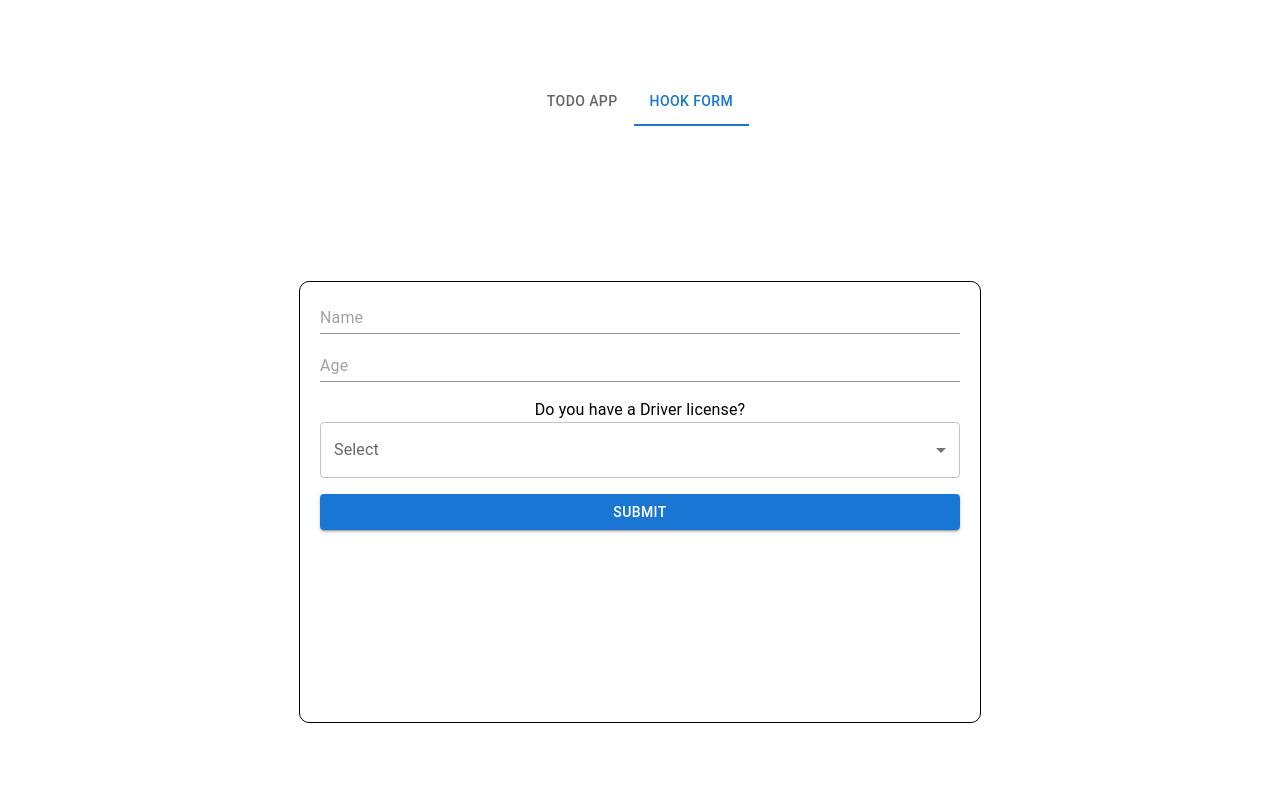
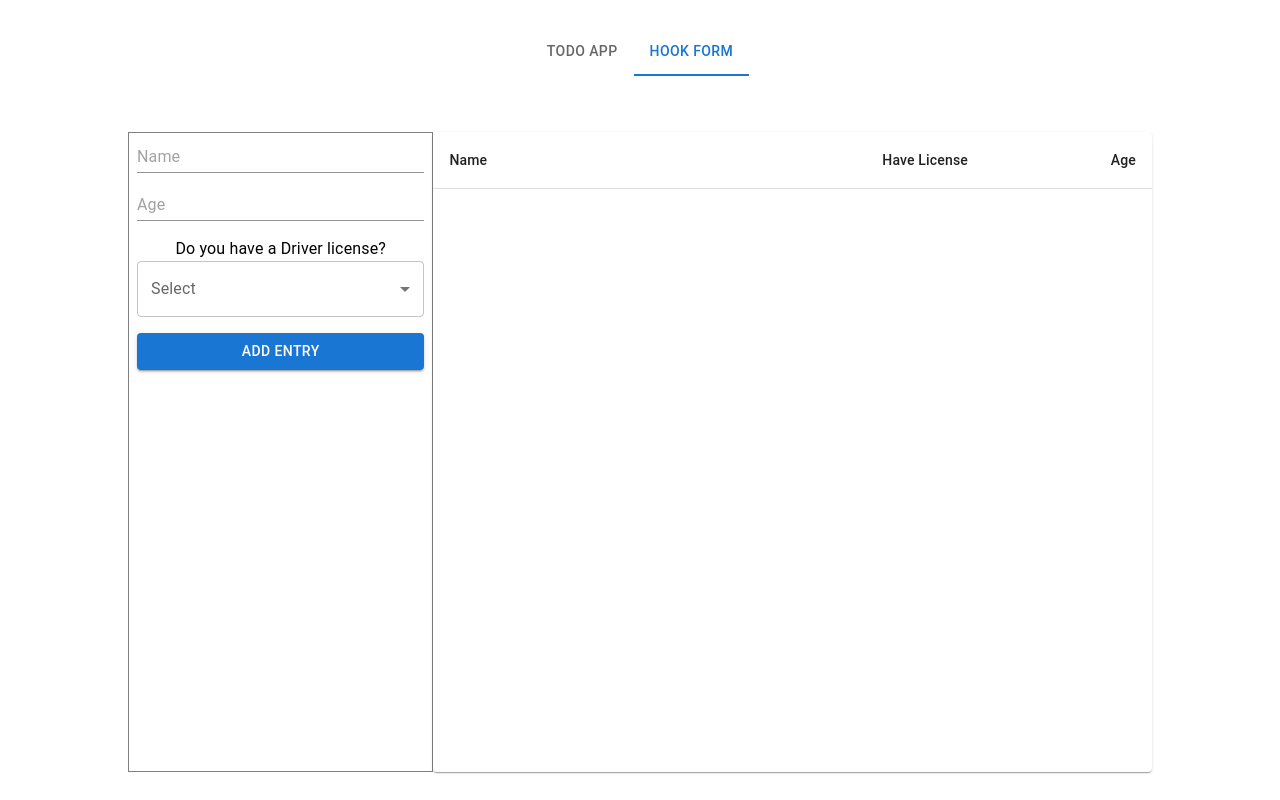
Before and after one commit to mosh1331/todo-rdtk, a React (Create React App) app: page / in a window 1280 px wide. Built offline with nearby package versions, Linux system fonts and the light colour scheme.

Commit message:
table to display the entries

```diff
--- a/package.json
+++ b/package.json
@@ -21,6 +21,7 @@
     "react-hook-form": "^7.39.0",
     "react-scripts": "5.0.1",
     "typescript": "^4.8.4",
+    "uuid": "^9.0.0",
     "web-vitals": "^2.1.4",
     "yup": "^0.32.11"
   },
@@ -47,5 +48,8 @@
       "last 1 firefox version",
       "last 1 safari version"
     ]
+  },
+  "devDependencies": {
+    "@types/uuid": "^8.3.4"
   }
 }
--- a/src/App.css
+++ b/src/App.css
@@ -11,7 +11,7 @@
   height:50vh;
   overflow-y: scroll;
   position: relative;
-  width:50vw;
+  width:80vw;
   border-radius:10px
 }
 .header{
@@ -32,6 +32,17 @@
 .rm-btn{
 color:red;
 cursor:pointer
+}
+
+.container{
+  display: flex;
+  justify-content: space-between;
+  min-height: 80vh;
+  width: 80vw;
+}
+
+.form-box{
+
 }
 @media (prefers-reduced-motion: no-preference) {
   .App-logo {
--- a/src/App.tsx
+++ b/src/App.tsx
@@ -2,7 +2,7 @@ import React from 'react';
 import './App.css';
 import TodoApp from './pages/todoApp';
 import Header from './components/header';
-import FormComponent from './pages/formComponent'
+import HookFormView from './pages/hookFormView';
 
 function App() {
   const [value, setValue] = React.useState("form");
@@ -14,7 +14,7 @@ function App() {
   return (
     <div className="App">
       <Header value={value} handleChange={handleChange}/>
-      {value === "todo" ?   <TodoApp/> :<FormComponent/> }
+      {value === "todo" ?   <TodoApp/> :<HookFormView/> }
 
     </div>
   );
--- a/src/pages/formComponent/index.tsx
+++ b/src/components/customForm/index.tsx
@@ -6,13 +6,19 @@ import {
   Button,
   Input,
   MenuItem,
-  Select,
   TextField,
   Typography
-} from '@mui/material'
+} from '@mui/material';
 import { Box } from '@mui/system'
+import { useSelector,useDispatch } from 'react-redux';
+import { RootState } from '../../redux/store';
+import { addEntry } from '../../redux/users';
+import { v4 as uuidv4 } from 'uuid';
 
-const FormComponent = () => {
+const CustomForm = () => {
+  const dispatch = useDispatch()
+  const {entries} = useSelector((state:RootState )=> state.users)
+
   const schema = yup.object().shape({
     name: yup
       .string()
@@ -31,6 +37,7 @@ const FormComponent = () => {
   const {
     register,
     handleSubmit,
+    reset,
     formState: { errors }
   } = useForm({
     resolver: yupResolver(schema)
@@ -40,16 +47,21 @@ const FormComponent = () => {
   const submitHandler = (values:any,e:any) => {
     e.preventDefault()
     console.log(values,'val')
-    alert(JSON.stringify(values))
+    let item = {
+      ...values,
+      id:uuidv4()
+    }
+    dispatch(addEntry(item))
+    reset()
+
   }
 
   return (
-    <div className='box'>
-      <form onSubmit={handleSubmit(submitHandler)}>
+      <form onSubmit={handleSubmit(submitHandler)} className="form-box">
         <Input
-          fullWidth={true}
           //@ts-ignore
           error={errors.name}
+          fullWidth
           type='text'
           placeholder='Name'
           {...register('name')}
@@ -80,8 +92,8 @@ const FormComponent = () => {
         <Box sx={{ p: 1 }} />
         <Typography>Do you have a Driver license?</Typography>
         <TextField
+          fullWidth
           select
-          fullWidth
           label='Select'
           defaultValue=''
           inputProps={register('hasLicense')}
@@ -95,11 +107,10 @@ const FormComponent = () => {
         </TextField>
         <Box sx={{ p: 1 }} />
         <Button fullWidth type='submit' variant={'contained'}>
-          Submit
+          Add Entry
         </Button>
       </form>
-    </div>
   )
 }
 
-export default FormComponent
+export default CustomForm;
--- /dev/null
+++ b/src/components/tableView/index.tsx
@@ -0,0 +1,54 @@
+import * as React from 'react';
+import Table from '@mui/material/Table';
+import TableBody from '@mui/material/TableBody';
+import TableCell from '@mui/material/TableCell';
+import TableContainer from '@mui/material/TableContainer';
+import TableHead from '@mui/material/TableHead';
+import TableRow from '@mui/material/TableRow';
+import Paper from '@mui/material/Paper';
+import {useSelector,useDispatch} from 'react-redux'
+import { RootState } from '../../redux/store';
+import DeleteIcon from '@mui/icons-material/Delete';
+import {removeEntry} from '../../redux/users'
+
+interface UserItem{
+    name:string;
+    id:string;
+    age?:number;
+    hasLicense:boolean;
+}
+
+export default function TableView() {
+const dispatch = useDispatch()
+const {entries} = useSelector((state:RootState )=> state.users)
+
+
+  return (
+    <TableContainer component={Paper}>
+      <Table sx={{ minWidth: 400 }} aria-label="simple table">
+        <TableHead>
+          <TableRow>
+            <TableCell>Name</TableCell>
+            <TableCell align="right">Have License</TableCell>
+            <TableCell align="right">Age</TableCell>
+          </TableRow>
+        </TableHead>
+        <TableBody>
+          {entries.length > 0 ? entries.map((row:UserItem) => (
+            <TableRow
+              key={row.id}
+              sx={{ '&:last-child td, &:last-child th': { border: 0 } }}
+            >
+              <TableCell component="th" scope="row">
+                {row.name}
+              </TableCell>
+              <TableCell align="right">{row.hasLicense}</TableCell>
+              <TableCell align="right">{row.age === 0 ? '--':row.age}</TableCell>
+              <TableCell align="right" onClick={()=>dispatch(removeEntry(row.id))}><DeleteIcon /></TableCell>
+            </TableRow>
+          )):null}
+        </TableBody>
+      </Table>
+    </TableContainer>
+  );
+}
--- /dev/null
+++ b/src/pages/hookFormView/index.tsx
@@ -0,0 +1,21 @@
+import React, { useState } from 'react'
+import { useForm } from 'react-hook-form'
+import { yupResolver } from '@hookform/resolvers/yup'
+import * as yup from 'yup'
+import { Button, Input, MenuItem, TextField, Typography } from '@mui/material'
+import { Box } from '@mui/system'
+import CustomForm from '../../components/customForm'
+import TableView from '../../components/tableView'
+
+const HookFormView = () => {
+  return (
+    <div className="container">
+      <Box component='div' sx={{ p: 1,width:'40%', border: '1px solid grey' }}>
+        <CustomForm />
+      </Box>
+      <TableView />
+    </div>
+  )
+}
+
+export default HookFormView
--- a/src/redux/store.tsx
+++ b/src/redux/store.tsx
@@ -1,5 +1,6 @@
 import { configureStore } from "@reduxjs/toolkit";
-import todoReducer from './todo.js'
+import todoReducer from './todo.js';
+import usersReducer from './users.js';
 
 
 // export default configureStore({
@@ -10,7 +11,8 @@ import todoReducer from './todo.js'
 
 export const store = configureStore({
     reducer: {
-        todoList:todoReducer
+        todoList:todoReducer,
+        users:usersReducer
     },
   })
 
--- /dev/null
+++ b/src/redux/users.js
@@ -0,0 +1,22 @@
+import { createSlice } from "@reduxjs/toolkit";
+
+
+export const usersSlice = createSlice({
+    name:"users",
+    initialState:{
+        entries :[]
+    },
+    reducers:{
+        addEntry:(state,action)=>{
+            state.entries.push(action.payload)
+        },
+        removeEntry:(state,action)=>{
+            state.entries = state.entries.filter(i => i.id != action.payload)
+        }
+    }
+
+})
+
+export const {addEntry,removeEntry} = usersSlice.actions;
+
+export default usersSlice.reducer;
```
Also changed, not shown: 1 other file (tests, documents, lock files or other folders).
